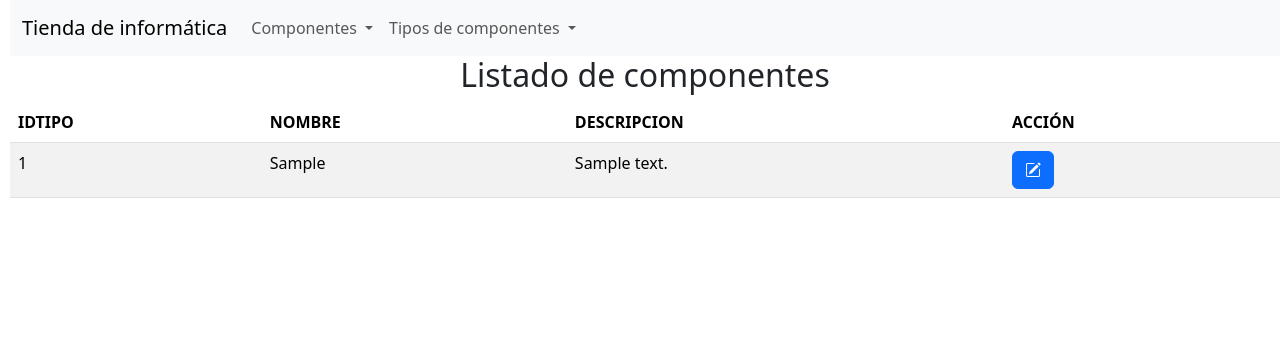
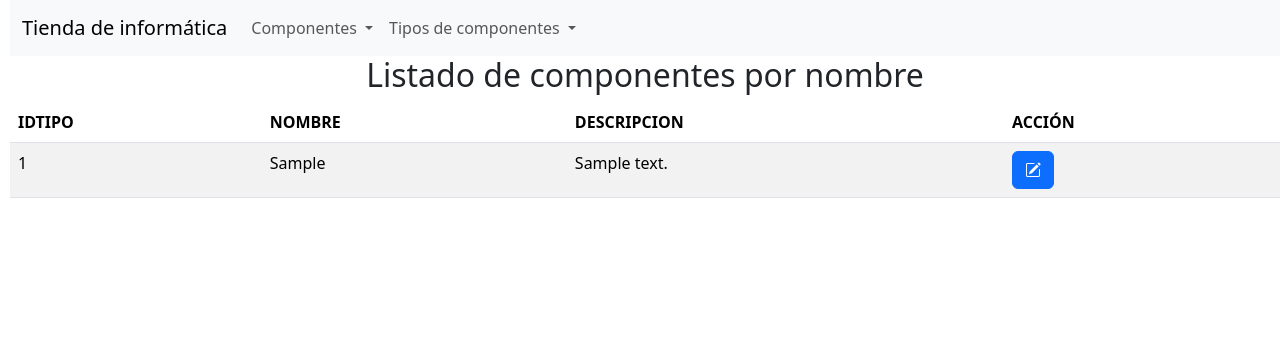
Before and after one commit to victorfm03/visual-studio, a PHP site: page /php/app_bd_hlc/listado_tipo_nombre.php in a window 1280 px wide. Shown: the top 356 px of the page. Run offline with PHP 8.4, Linux system fonts and the light colour scheme; tables that the repository leaves empty or names only in its code hold one stand-in row (values such as "Sample post"); data that the repository does not hold is empty.

Commit message:
Auto save changes

```diff
--- a/php/app_bd_hlc/listado_componentes_nombre.php
+++ b/php/app_bd_hlc/listado_componentes_nombre.php
@@ -18,14 +18,14 @@ include_once("cabecera.html");
 
 <div class="container" id="formularios">
     <div class="row">
-        <form class="form-horizontal" action="listado_componentes.php" method="get">
+        <form class="form-horizontal" action="listado_tipo_nombre.php" method="get">
             <fieldset>
                 <!-- Form Name -->
                 <legend>Buscar componentes de un tipo</legend>
                 <div class="form-group">
                     <label class="col-xs-4 control-label" for="lstTipo">Tipo de componente</label>
                     <div class="col-xs-4">
-                        <input type="text" name="txtNombre" id="txtNombre">
+                        <input type="text" name="txtNombre" id="txtNombre" placeholder="r">
                     </div>
                 </div>
 
--- a/php/app_bd_hlc/listado_tipo_nombre.php
+++ b/php/app_bd_hlc/listado_tipo_nombre.php
@@ -5,10 +5,10 @@ $conexion = obtenerConexion();
 // Verifico si ha llegado el parametro de tipo
 if (isset($_GET['txtNombre'])) {
     // Recuperar parámetro
-    $nombre = $_GET['txtNombre'];
+    $nombre = $_GET['txtNombre'].to_UpperCase();
 
     $sql = "SELECT *FROM tipo
-WHERE tipo like '%$nombre';";
+WHERE tipo like '%$nombre$';";
 
 }else{
     $sql="SELECT *
@@ -19,7 +19,7 @@ WHERE tipo like '%$nombre';";
 $resultado = mysqli_query($conexion, $sql);
 
 // Montar tabla
-$mensaje = "<h2 class='text-center'>Listado de componentes</h2>";
+$mensaje = "<h2 class='text-center'>Listado de componentes por nombre</h2>";
 $mensaje .= "<table class='table table-striped'>";
 $mensaje .= "<thead><tr><th>IDTIPO</th><th>NOMBRE</th><th>DESCRIPCION</th><th>ACCIÓN</th></tr></thead>";
 $mensaje .= "<tbody>";
```
